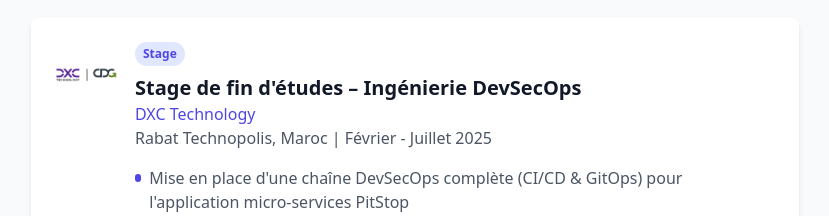
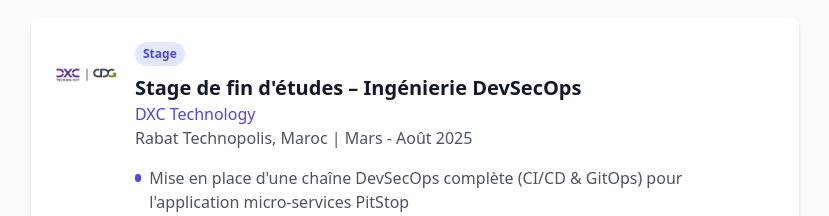
Before and after one commit to hichamBen87/portfolio, a React (Vite) app: page / in a window 1280 px wide. Shown: the part 2900-3116 px from the top of the page, without its empty margins (225-1054 px from the left). Built offline with nearby package versions, Linux system fonts and the light colour scheme.

Commit message:
Updated experiences.ts

```diff
--- a/src/data/experiences.ts
+++ b/src/data/experiences.ts
@@ -4,7 +4,7 @@
     type: "Stage",
     poste: "Stage de fin d'études – Ingénierie DevSecOps",
     entreprise: "DXC Technology",
-    periode: "Février - Juillet 2025",
+    periode: "Mars - Août 2025",
     lieu: "Rabat Technopolis, Maroc",
     image: "/images/dxc.png",
     realisations: [
```
